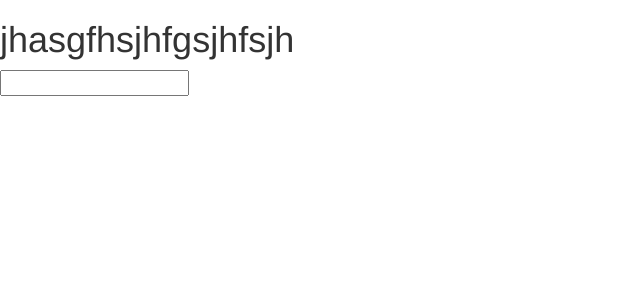
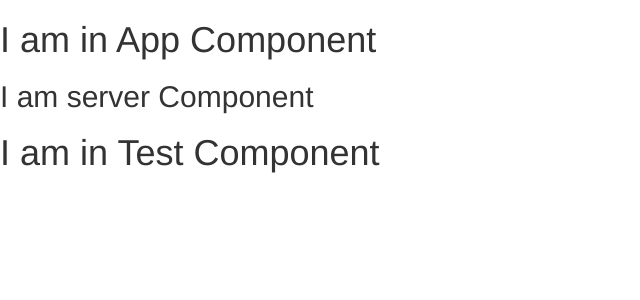
Before and after one commit to PallabPandaOwn/AngularPractice, an Angular app: page / in a window 1280 px wide. Shown: the top 300 px of the page, without its empty margins (0-640 px from the left). Built offline with nearby package versions, Linux system fonts and the light colour scheme.

Commit message:
Component Adding example

```diff
--- a/src/app/app.component.html
+++ b/src/app/app.component.html
@@ -1,2 +1,3 @@
-<h1>jhasgfhsjhfgsjhfsjh</h1>
-<input type="text" ng-model="name">
+<h1>I am in App Component</h1>
+<app-server>Loading ....</app-server>
+<app-test></app-test>
--- a/src/app/app.module.ts
+++ b/src/app/app.module.ts
@@ -3,10 +3,14 @@ import { NgModule } from '@angular/core';
 
 
 import { AppComponent } from './app.component';
+import { ServerComponent } from './server/server.component';
+import { TestComponent } from './test/test.component';
 
 @NgModule({
   declarations: [
-    AppComponent
+    AppComponent,
+    ServerComponent,
+    TestComponent
   ],
   imports: [
     BrowserModule
--- /dev/null
+++ b/src/app/server/server.component.html
@@ -0,0 +1 @@
+<h2>I am server Component</h2>
--- /dev/null
+++ b/src/app/test/test.component.html
@@ -0,0 +1 @@
+<h1>I am in Test Component</h1>
```
Also changed, not shown: src/app/server/server.component.ts (added, +9 -0 lines), src/app/test/test.component.ts (added, +9 -0 lines).
